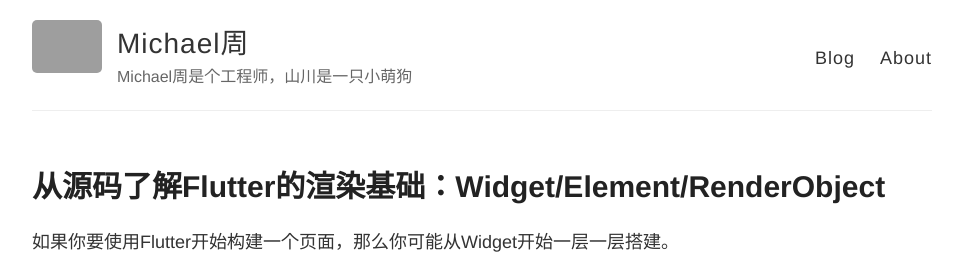
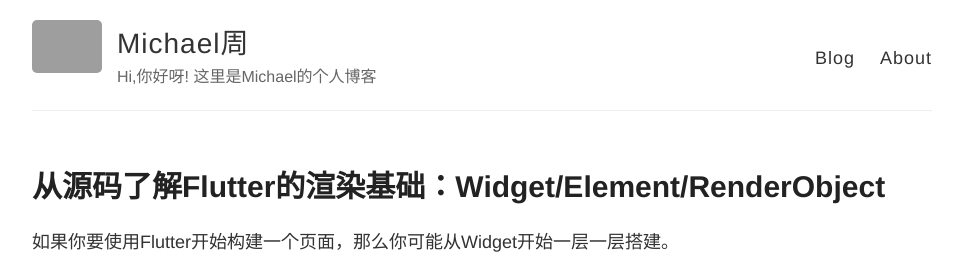
Before and after one commit to zhoulujue/zhoulujue.github.io, a Jekyll site: the page built from index.html, in a window 1280 px wide and 900 px high. Shown: the top 258 px of the window, without its empty margins (158-1121 px from the left). Built offline with Jekyll 4.4.1, drawn with Linux system fonts in a browser that asks for light colours; grey boxes are pictures that could not be loaded.

Commit message:
Update _config.yml
Updated description for header.

```diff
--- a/_config.yml
+++ b/_config.yml
@@ -6,7 +6,7 @@
 name: Michael周
 
 # Short bio or description (displayed in the header)
-description: Michael周是个工程师，山川是一只小萌狗
+description: Hi,你好呀! 这里是Michael的个人博客
 
 # URL of your avatar or profile pic (you could use your GitHub profile pic)
 #avatar: https://avatars2.githubusercontent.com/u/2437375?s=160
```
